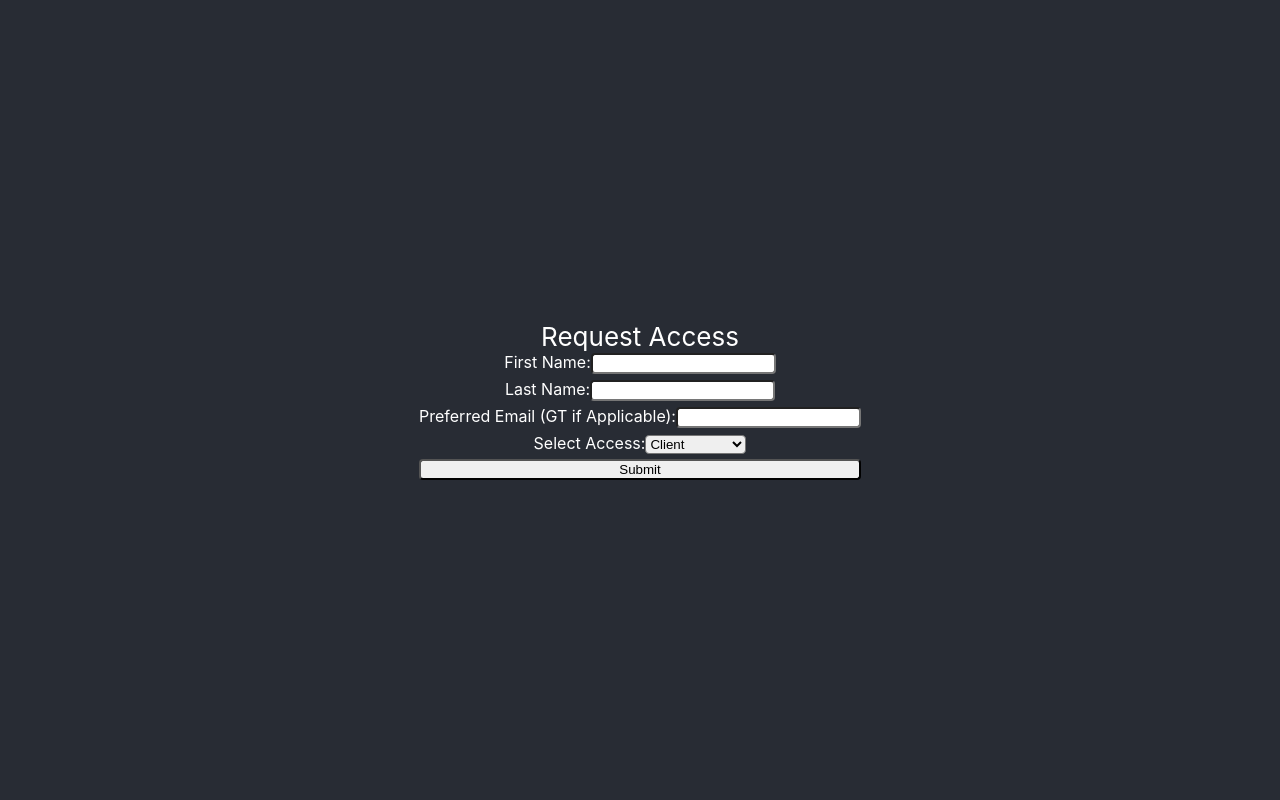
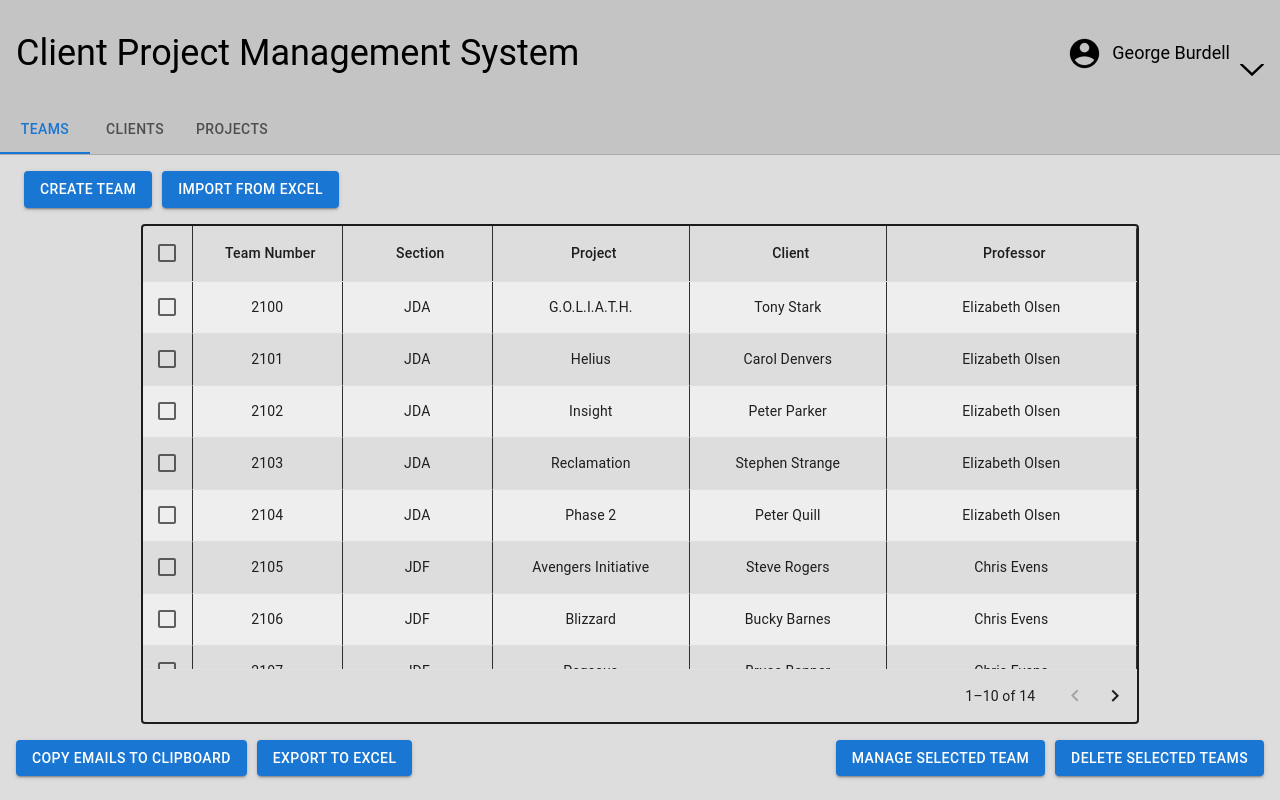
Before and after one commit to dosorno7/GT-CPMS, a React (Create React App) app in the folder react-app/: page /HomePage in a window 1280 px wide. Built offline with nearby package versions, Linux system fonts and the light colour scheme.

Commit message:
Added Tab Bar Component with temporary routing

```diff
--- /dev/null
+++ b/react-app/src/components/TabBar/index.tsx
@@ -0,0 +1,60 @@
+import * as React from 'react';
+import Tabs from '@mui/material/Tabs';
+import Tab from '@mui/material/Tab';
+import Typography from '@mui/material/Typography';
+import Box from '@mui/material/Box';
+import { useNavigate } from "react-router-dom";
+
+interface TabPanelProps {
+  children?: React.ReactNode;
+  index: number;
+  value: number;
+}
+
+function TabPanel(props: TabPanelProps) {
+  const { children, value, index, ...other } = props;
+
+  return (
+    <div
+      role="tabpanel"
+      hidden={value !== index}
+      id={`simple-tabpanel-${index}`}
+      aria-labelledby={`simple-tab-${index}`}
+      {...other}
+    >
+      {value === index && (
+        <Box sx={{ p: 3 }}>
+          <Typography>{children}</Typography>
+        </Box>
+      )}
+    </div>
+  );
+}
+
+function a11yProps(index: number) {
+  return {
+    id: `simple-tab-${index}`,
+    'aria-controls': `simple-tabpanel-${index}`,
+  };
+}
+
+export default function BasicTabs() {
+  const [value, setValue] = React.useState(0);
+  let history = useNavigate();
+
+  const handleChange = (event: React.SyntheticEvent, newValue: number) => {
+    setValue(newValue);
+  };
+
+  return (
+    <Box sx={{ width: '100%' }}>
+      <Box sx={{ borderBottom: 1, borderColor: 'divider' }}>
+        <Tabs value={value} onChange={handleChange} aria-label="basic tabs example">
+          <Tab label="Teams" onClick={() => {history('/HomePage')}} />
+          <Tab label="Clients" onClick={() => {history('/ClientPage')}} />
+          <Tab label="Projects" onClick={() => {history('/TeamPage')}} />
+        </Tabs>
+      </Box>
+    </Box>
+  );
+}
--- a/react-app/src/containers/HomePage/index.tsx
+++ b/react-app/src/containers/HomePage/index.tsx
@@ -2,6 +2,7 @@
 import React, {Component} from 'react'
 import './HomePage.css'
 import TeamGrid from '../../components/DataGrid'
+import BasicTabs from '../../components/TabBar'
 
 class HomePage extends Component {
 
@@ -18,16 +19,7 @@
                         </div>
 
                     </div>
-
-                    <div className="tab_bar">
-                            <Box sx={{ borderBottom: 1, borderColor: 'divider' }}>
-                                <Tabs>
-                                    <Tab label="Teams" />
-                                    <Tab label="Clients" />
-                                    <Tab label="Projects" />
-                                </Tabs>
-                            </Box>
-                    </div>
+                    <BasicTabs />
                 </div>
 
                 <div className="main_content">
--- a/react-app/src/index.tsx
+++ b/react-app/src/index.tsx
@@ -10,7 +10,7 @@
 );
 root.render(
   <React.StrictMode>
-    <RequestPage />
+    <App />
   </React.StrictMode>
 );
 
```
